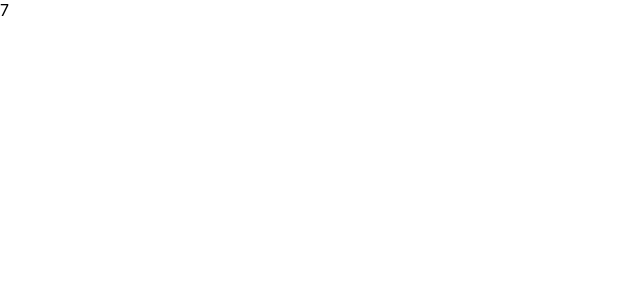
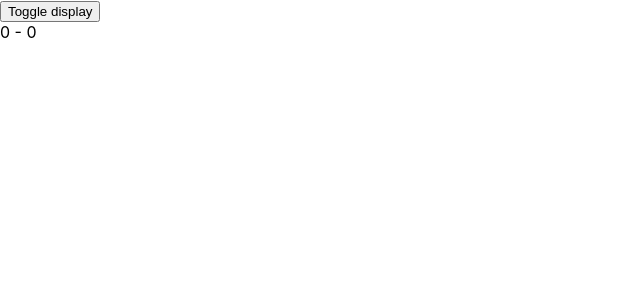
Before and after one commit to gauthamsundaramurthy/react-hooks, a React (Create React App) app: page / in a window 1280 px wide. Shown: the top 300 px of the page, without its empty margins (0-640 px from the left). Built offline with nearby package versions, Linux system fonts and the light colour scheme.

Commit message:
useEffect - as componentWillUnmount

```diff
--- a/src/App.js
+++ b/src/App.js
@@ -1,23 +1,13 @@
-import React, { useState, useEffect } from "react";
+import React, { useState } from "react";
+import Cursor from './Cursor';
 
 function App() {
-	const [counter, setCounter] = useState(0);
-
-    const tick = () => {
-        setCounter(prevCounter => prevCounter + 1);
-    }
-
-    useEffect (() => {
-        setInterval ( () => {
-            tick()
-        }, 1000)
-    }, [])
-
-    useEffect(()=> console.log('.. After Rendering ..'))
+	const [display, setDisplay] = useState(true);
 
     return (
         <>
-          <div> {counter} </div>
+            <button onClick = {() => setDisplay(prevDisplay => !prevDisplay)}> Toggle display </button>
+            {display && <Cursor />}
         </>
     )
 }
--- /dev/null
+++ b/src/Cursor.js
@@ -0,0 +1,26 @@
+import React, {useState,  useEffect} from "react";
+
+export default function Cursor() {
+    const [x, setX] = useState(0);
+    const [y, setY] = useState(0);
+
+    const logMousePosition = (e) => {
+        console.log('Mouse Movement Capture')
+        setX(e.clientX);
+        setY(e.clientY);
+    }
+
+    useEffect (
+        () => {
+            console.log('React Hooks - useEffect ...')
+            window.addEventListener('mousemove', logMousePosition);
+            return () => window.removeEventListener('mousemove', logMousePosition);
+        },[]
+    );
+
+    return (
+        <>
+            <div> {x} - {y}</div>
+        </>
+    )
+}
```
